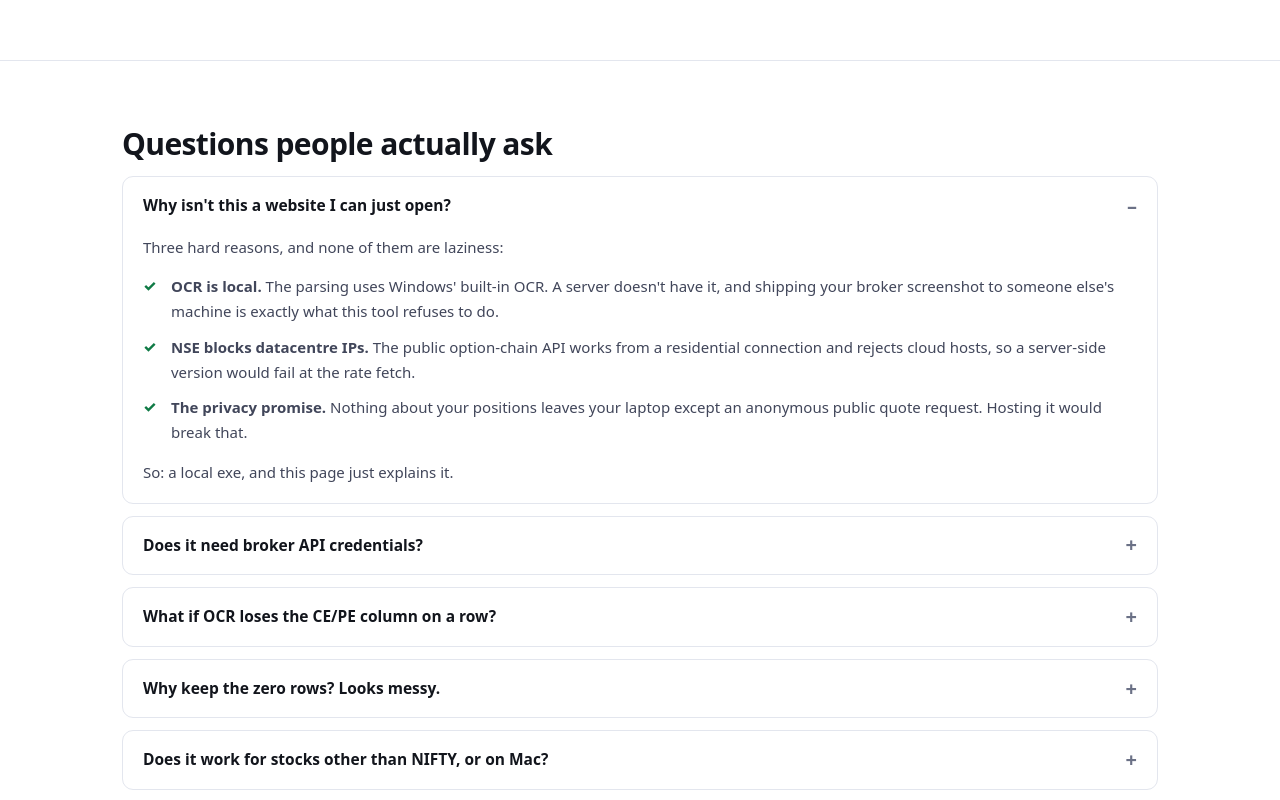
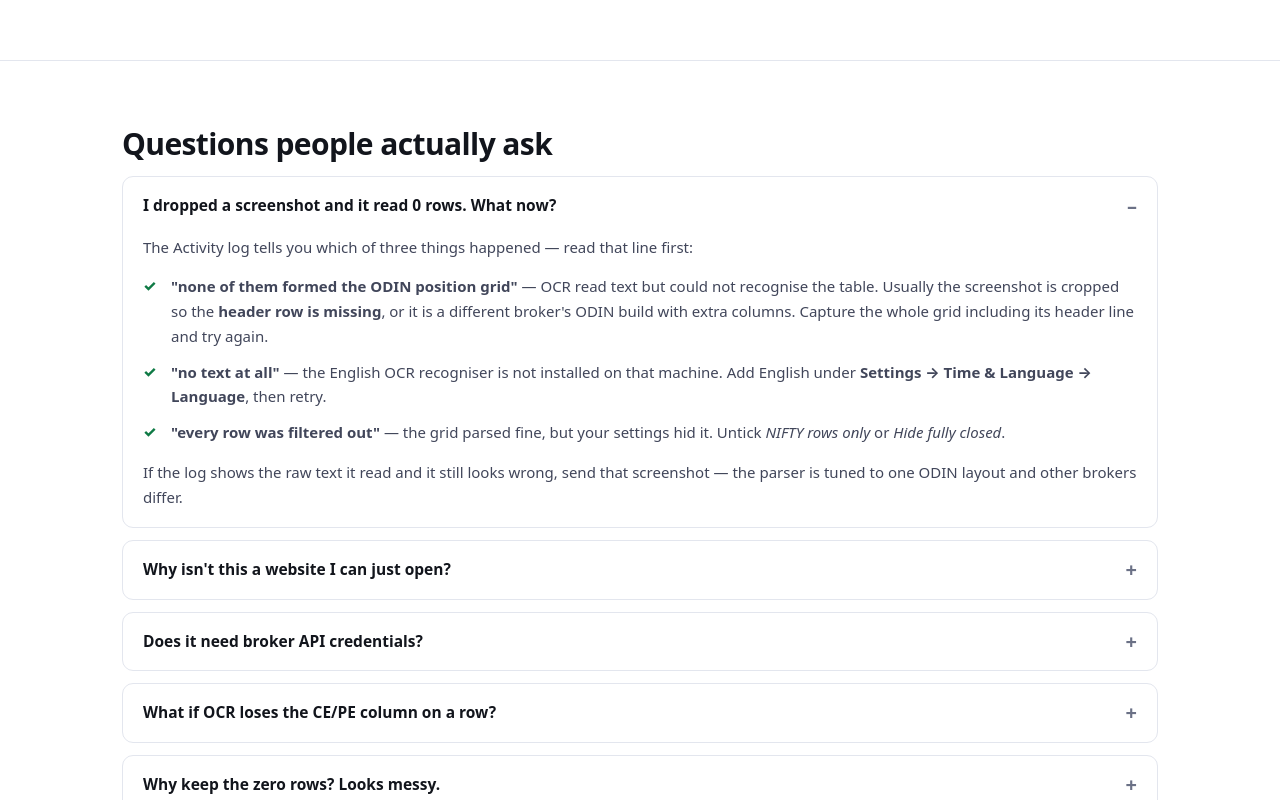
Before and after one commit to 85599/nifty-desk, a plain HTML site: page docs/index.html in a window 1280 px wide. Shown: the part 3692-4492 px from the top of the page. Drawn offline with Linux system fonts and the light colour scheme.

Commit message:
Stop hardcoding the exe version on the landing page, add 0-row FAQ

```diff
--- a/docs/index.html
+++ b/docs/index.html
@@ -210,7 +210,7 @@
 
     <h3 style="font-size:18px;margin:26px 0 8px">Option 1 — the exe (recommended if you don't have Python)</h3>
     <ol style="color:var(--ink-soft);padding-left:22px;margin:0 0 16px">
-      <li>Download <code>NiftyDesk-win64-v1.0.1.zip</code> from the <a href="https://github.com/85599/nifty-desk/releases/latest">latest release</a>.</li>
+      <li>Download the <code>NiftyDesk-win64-…&#8203;.zip</code> asset from the <a href="https://github.com/85599/nifty-desk/releases/latest">latest release</a>.</li>
       <li>Unzip it anywhere — Desktop is fine.</li>
       <li>Double-click <code>NiftyDesk.exe</code>. A console window opens and your browser follows a second later.</li>
       <li>Close the console window to stop.</li>
@@ -230,6 +230,25 @@ python server.py</code></pre>
     <h2>Questions people actually ask</h2>
 
     <details open>
+      <summary>I dropped a screenshot and it read 0 rows. What now?</summary>
+      <div class="body">
+        <p>The Activity log tells you which of three things happened — read that line first:</p>
+        <ul class="ticks">
+          <li><b>"none of them formed the ODIN position grid"</b> — OCR read text but could not
+            recognise the table. Usually the screenshot is cropped so the <b>header row is missing</b>,
+            or it is a different broker's ODIN build with extra columns. Capture the whole grid
+            including its header line and try again.</li>
+          <li><b>"no text at all"</b> — the English OCR recogniser is not installed on that machine.
+            Add English under <b>Settings → Time &amp; Language → Language</b>, then retry.</li>
+          <li><b>"every row was filtered out"</b> — the grid parsed fine, but your settings hid it.
+            Untick <i>NIFTY rows only</i> or <i>Hide fully closed</i>.</li>
+        </ul>
+        <p style="margin-bottom:0">If the log shows the raw text it read and it still looks wrong,
+          send that screenshot — the parser is tuned to one ODIN layout and other brokers differ.</p>
+      </div>
+    </details>
+
+    <details>
       <summary>Why isn't this a website I can just open?</summary>
       <div class="body">
         <p>Three hard reasons, and none of them are laziness:</p>
```
